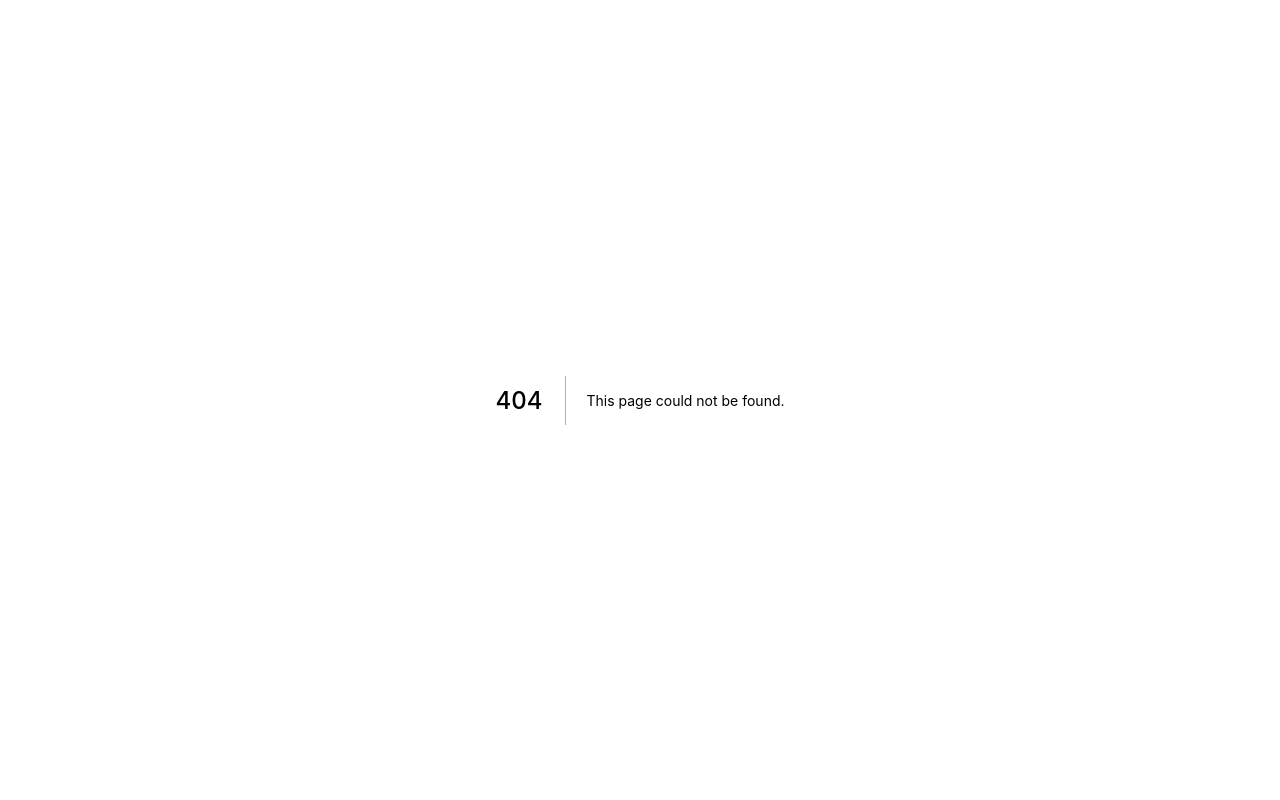
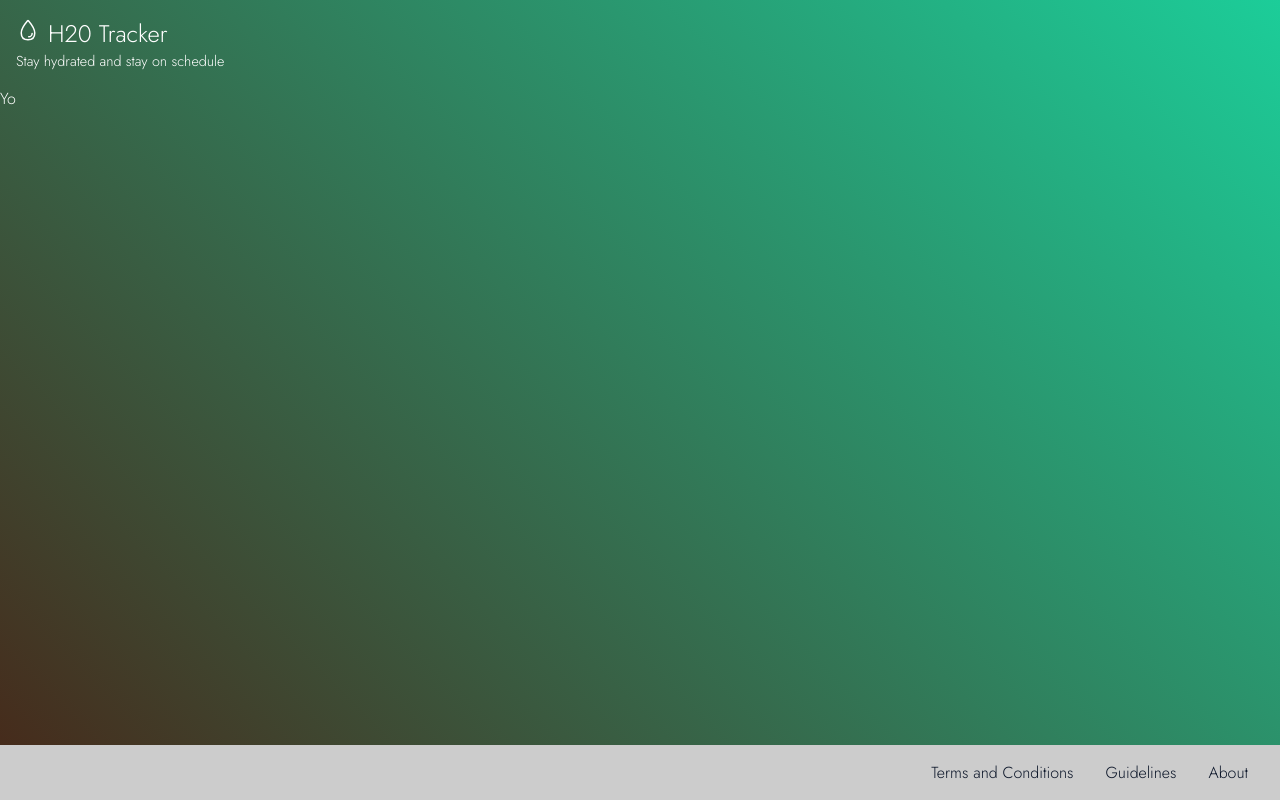
Before and after one commit to dwyafon/water-tracker, a Next.js app: page /tracker in a window 1280 px wide. Before the commit this address had no page. Built offline with nearby package versions, Linux system fonts and the light colour scheme.

Commit message:
add states to landing page

```diff
--- a/components/footer.js
+++ b/components/footer.js
@@ -1,22 +1,42 @@
 import styled from 'styled-components'
 import Link from 'next/link'
+import breakpoints from '../styles/breakpoints'
 
 const Container = styled.div`
   display: flex;
-  justify-content: flex-end;
-  align-items: center;
   flex-shrink: 0;
   color: #0c1629;
   background-color: #ccc;
-  /* padding: 0.5rem; */
   min-width: 100%;
-  max-width: 100%;
+
+  ${breakpoints.sm`
+    justify-content: center;
+    align-items: center;
+  `}
+
+  ${breakpoints.md`
+    justify-content: flex-end;
+`}
+`
+
+const List = styled.ul`
+  display: flex;
+  justify-content: center;
+  align-items: center;
+  ${breakpoints.sm`
+    flex-direction: column;
+  `}
+
+  ${breakpoints.md`
+    flex-direction: row;
+    justify-content: flex-end;
+`}
 `
 
 const Footer = () => {
   return (
     <Container>
-      <ul>
+      <List>
         <Link href='/terms-and-conditions'>
           <a className='link'>Terms and Conditions</a>
         </Link>
@@ -26,7 +46,7 @@ const Footer = () => {
         <Link href='/about'>
           <a className='link'>About</a>
         </Link>
-      </ul>
+      </List>
     </Container>
   )
 }
--- a/components/header.js
+++ b/components/header.js
@@ -1,14 +1,23 @@
 // import styles from '../styles/Home.module.css'
 import { IoWaterOutline } from 'react-icons/io5'
 import styled from 'styled-components'
+import breakpoints from '../styles/breakpoints'
 
 const HeaderContainer = styled.div`
   display: flex;
   flex-direction: column;
-  align-items: center;
+
   color: #fff;
   padding: 1rem;
   min-width: 100%;
+
+  ${breakpoints.sm`
+    align-items: center;
+  `}
+
+  ${breakpoints.md`
+    align-items: flex-start;
+  `}
 `
 
 const AppName = styled.div`
@@ -29,7 +38,6 @@ const SubHeader = styled.div`
 
 const Header = () => {
   return (
-
     <HeaderContainer>
       <AppName>
         {' '}
@@ -41,7 +49,6 @@ const Header = () => {
       </AppName>
       <SubHeader>Stay hydrated and stay on schedule</SubHeader>
     </HeaderContainer>
-
   )
 }
 
--- a/components/layout.js
+++ b/components/layout.js
@@ -9,7 +9,7 @@ const Container = styled.div`
   width: 100vw;
   display: grid;
   grid-template-rows: auto 1fr auto;
-  /* grid-template-columns: 100%; */
+  grid-template-columns: 100%;
   background: linear-gradient(45deg, #472718, #1ccd99) no-repeat center center;
   background-size: cover;
   overflow: auto;
--- a/pages/index.js
+++ b/pages/index.js
@@ -3,14 +3,12 @@ import Head from 'next/head'
 // import styles from '../styles/Home.module.css'
 import Layout from '../components/layout'
 import Form from '../components/form'
-import Confirmation from '../components/confirmation'
 
 const Home = () => {
   return (
     <>
     <Layout>
       <Form />
-      <Confirmation />
     </Layout>
     </>
   )
--- /dev/null
+++ b/pages/tracker.js
@@ -0,0 +1,11 @@
+import Layout from '../components/layout'
+
+const Tracker = () => {
+  return (
+    <Layout>
+      <div>Yo</div>
+    </Layout>
+  )
+}
+
+export default Tracker
--- /dev/null
+++ b/styles/breakpoints.js
@@ -0,0 +1,20 @@
+import { css } from 'styled-components'
+
+const screens = {
+  sm: 280,
+  md: 768,
+  lg: 1024,
+  xl: 1280,
+  xxl: 1536,
+}
+
+const breakpoints = Object.keys(screens).reduce((acc, label) => {
+  acc[label] = (...args) => css`
+    @media (min-width: ${screens[label]}px) {
+      ${css(...args)}
+    }
+  `
+  return acc
+}, {})
+
+export default breakpoints
--- a/styles/globals.css
+++ b/styles/globals.css
@@ -14,7 +14,12 @@ body {
 a {
   color: inherit;
   text-decoration: none;
+  cursor: pointer;
 }
+
+/* a:hover {
+
+} */
 
 * {
   box-sizing: border-box;
```
Also changed, not shown: components/confirmation.js (+13 -8 lines), components/form.js (+27 -5 lines), notes/process-notes.md (+6 -0 lines), pages/testpage.js (deleted). Lines whose indentation alone changed are shown as unchanged.
